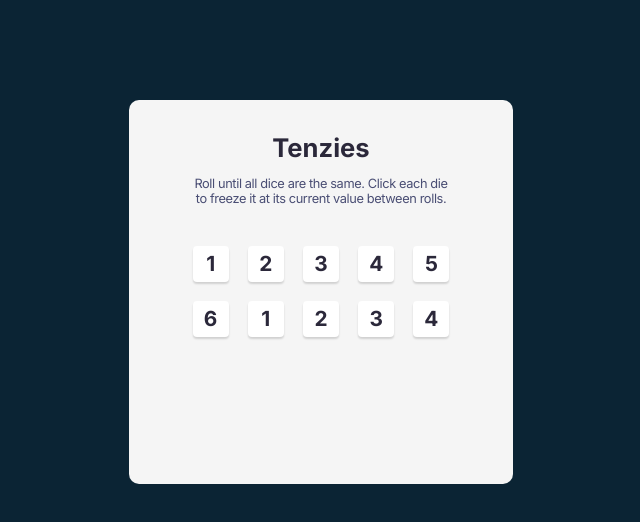
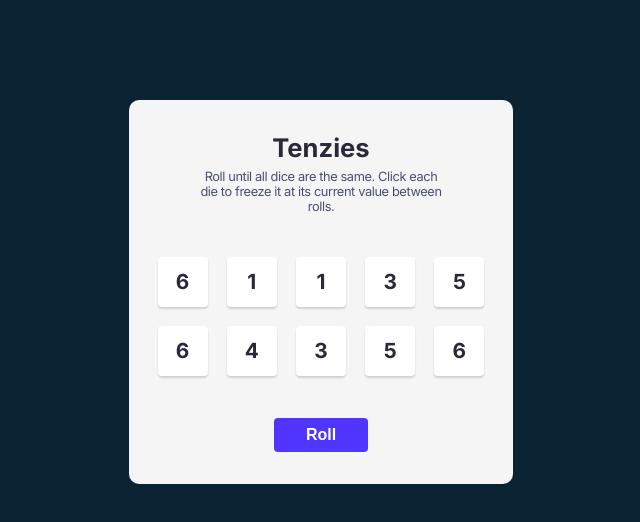
Before and after one commit to ilya-aby/scrimba-tenzies, a React (Vite) app: page / in a window 1280 px wide. Shown: the top 522 px of the page, without its empty margins (319-959 px from the left). Built offline with nearby package versions, Linux system fonts and the light colour scheme.

Commit message:
Randomize dice, add reroll button

```diff
--- a/src/App.jsx
+++ b/src/App.jsx
@@ -1,26 +1,34 @@
-// import { useState } from 'react'
+import { useState } from 'react'
 import Die from './components/Die.jsx'
 
 export default function App() {
 
+  const allNewDice = () => {
+    const newDice = []
+    for (let i = 0; i < 10; i++) {
+      newDice.push({value: Math.ceil(Math.random() * 6), isHeld: false})
+    }
+    return newDice
+  }
+
+  const [dice, setDice] = useState(allNewDice())
+
+  const rollDice = () => {
+    setDice(allNewDice())
+  }
+
   return (
-    <>
-      <main>
+    <main>
+      <div>
         <h1>Tenzies</h1>
         <p>Roll until all dice are the same. Click each die to freeze it at its current value between rolls.</p>
-        <div className="dice-container">
-          <Die value={1} />
-          <Die value={2} />
-          <Die value={3} />
-          <Die value={4} />
-          <Die value={5} />
-          <Die value={6} />
-          <Die value={1} />
-          <Die value={2} />
-          <Die value={3} />
-          <Die value={4} />
-        </div>
-      </main>
-    </>
+      </div>
+      <div className="dice-container">
+        {dice.map((die) => (
+          <Die key={die.id} value={die.value} isHeld={die.isHeld} />
+        ))}
+      </div>
+      <button onClick={rollDice}>Roll</button>
+    </main>
   )
 }
--- a/src/index.css
+++ b/src/index.css
@@ -22,27 +22,27 @@ main {
   border-radius: 10px;
   display: flex;
   flex-direction: column;
-  justify-content: flex-start;
+  justify-content: space-between;
   align-items: center;
 }
 
 main h1 {
   font-size: 1.6rem;
   color: #2B283A;
+  text-align: center;
 }
 
 main p {
   font-size: 0.8rem;
   font-weight: 400;
   color: #4A4E74;
-  margin-top: 1em;
-  padding: 0 2.5em;
+  margin-top: 0.5em;
+  padding: 0 2.75em;
   text-align: center;
   letter-spacing: -0.03em;
 }
 
 .dice-container {
-  margin-top: 2.5em;
   display: grid;
   grid-template: auto auto / repeat(5, auto);
   gap: 1.2em;
@@ -56,13 +56,24 @@ main p {
   font-weight: 700;
   color: #2B283A;
   background-color: #FFFFFF;
-  width: 36px;
-  height: 36px;
+  width: 50px;
+  height: 50px;
   box-shadow: 0px 2px 2px 0px #00000026;
   border-radius: 4px;
   cursor: pointer;
 }
 
-.selected {
+.held {
   background-color: #59E391;
 }
+
+button {
+  font-size: 1rem;
+  font-weight: 700;
+  background-color: #5035FF;
+  color: #FFFFFF;
+  border: none;
+  border-radius: 4px;
+  padding: 0.5em 2em;
+  cursor: pointer;
+}
```
